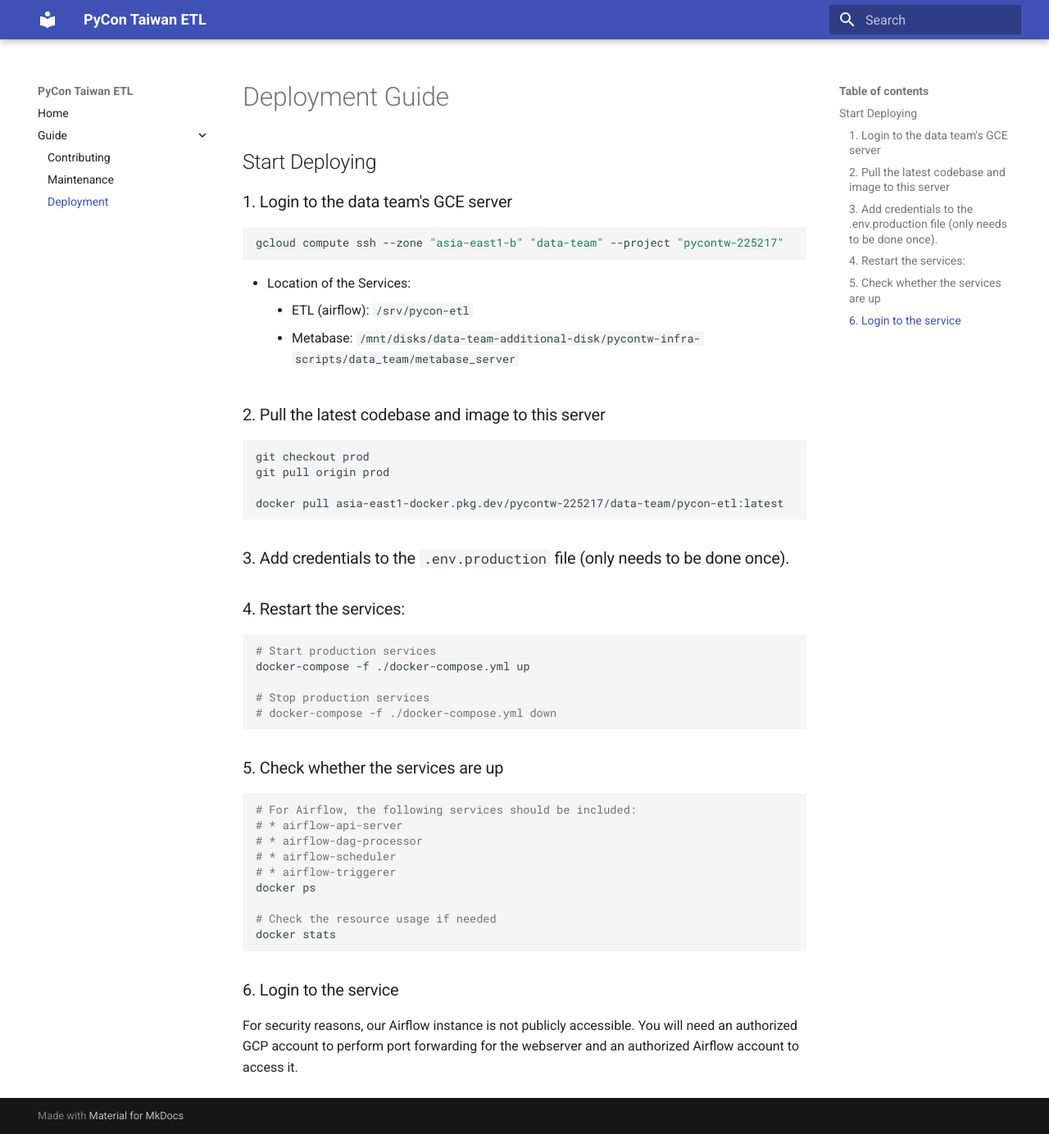
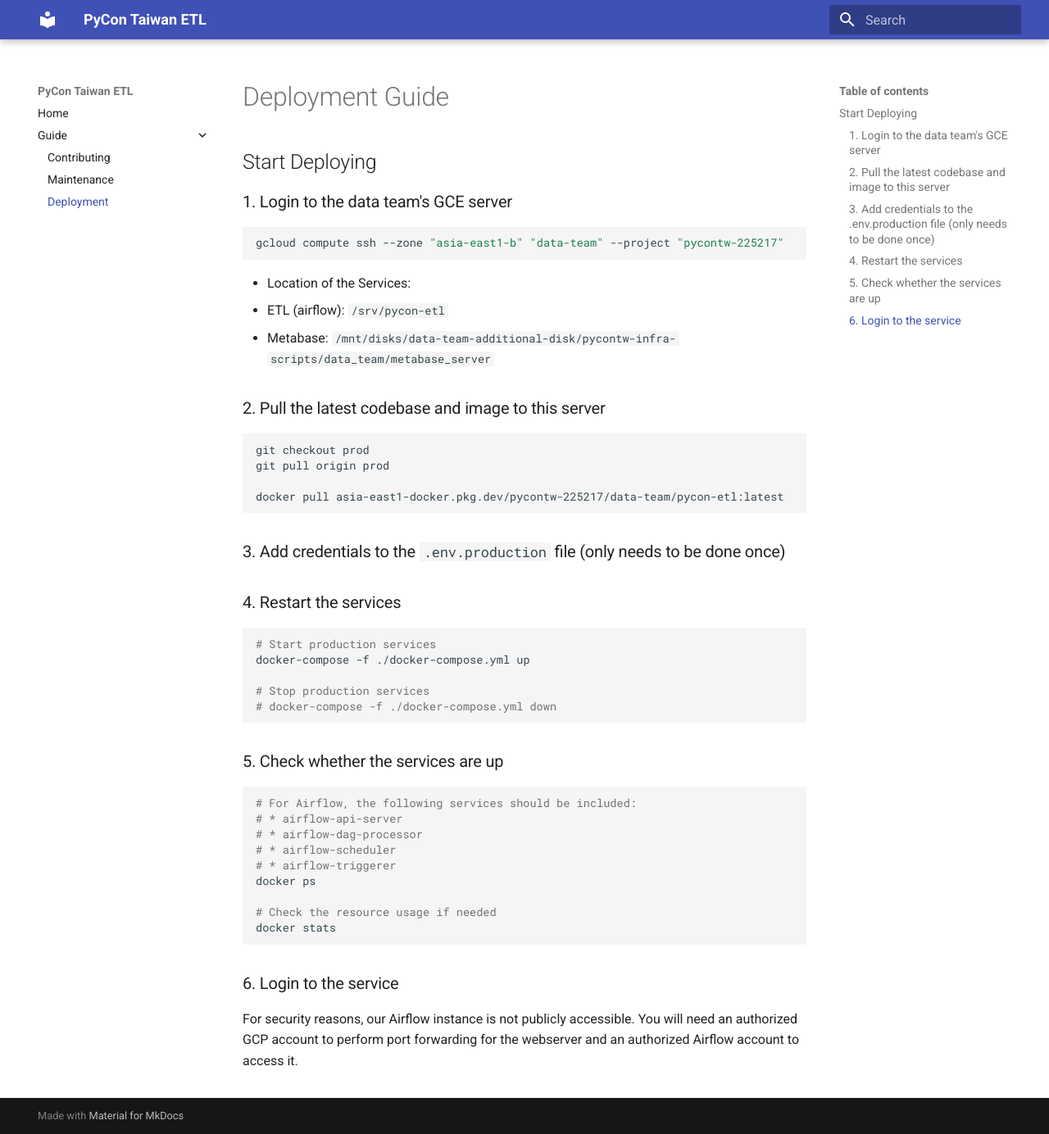
Before and after one commit to pycontw/pycon-etl, an MkDocs documentation site: the page built from docs/DEPLOYMENT.md, in a window 1280 px wide and 1384 px high. Shown: the whole window at 82% size. Built offline with MkDocs 1.6.1 and Material for MkDocs 9.7.7, drawn with Linux system fonts in a browser that asks for light colours.

````diff
--- a/.pre-commit-config.yaml
+++ b/.pre-commit-config.yaml
@@ -14,9 +14,9 @@ repos:
       language: python
       types: [ text ]
       args:
-
         - --ignore-words=spelling_wordlist.txt
         - --write-changes
+        - --exclude-file=pyproject.toml,cli/example-attendees.csv
       exclude: >
           (?x)
           uv.lock$|
--- a/docs/DEPLOYMENT.md
+++ b/docs/DEPLOYMENT.md
@@ -9,8 +9,8 @@ gcloud compute ssh --zone "asia-east1-b" "data-team" --project "pycontw-225217"
 ```
 
 * Location of the Services:
-    * ETL (airflow): `/srv/pycon-etl`
-    * Metabase: `/mnt/disks/data-team-additional-disk/pycontw-infra-scripts/data_team/metabase_server`
+  * ETL (airflow): `/srv/pycon-etl`
+  * Metabase: `/mnt/disks/data-team-additional-disk/pycontw-infra-scripts/data_team/metabase_server`
 
 ### 2. Pull the latest codebase and image to this server
 
@@ -21,9 +21,9 @@ git pull origin prod
 docker pull asia-east1-docker.pkg.dev/pycontw-225217/data-team/pycon-etl:latest
 ```
 
-### 3. Add credentials to the `.env.production` file (only needs to be done once).
+### 3. Add credentials to the `.env.production` file (only needs to be done once)
 
-### 4. Restart the services:
+### 4. Restart the services
 
 ```bash
 # Start production services
@@ -48,4 +48,5 @@ docker stats
 ```
 
 ### 6. Login to the service
+
 For security reasons, our Airflow instance is not publicly accessible. You will need an authorized GCP account to perform port forwarding for the webserver and an authorized Airflow account to access it.
````
Also changed, not shown: docs/CONTRIBUTING.md (+11 -7 lines), docs/MAINTENANCE.md (+5 -4 lines), 1 other file.
